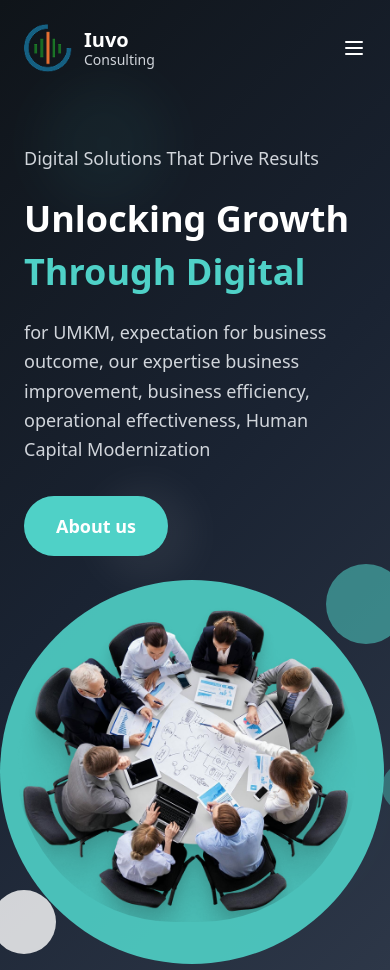
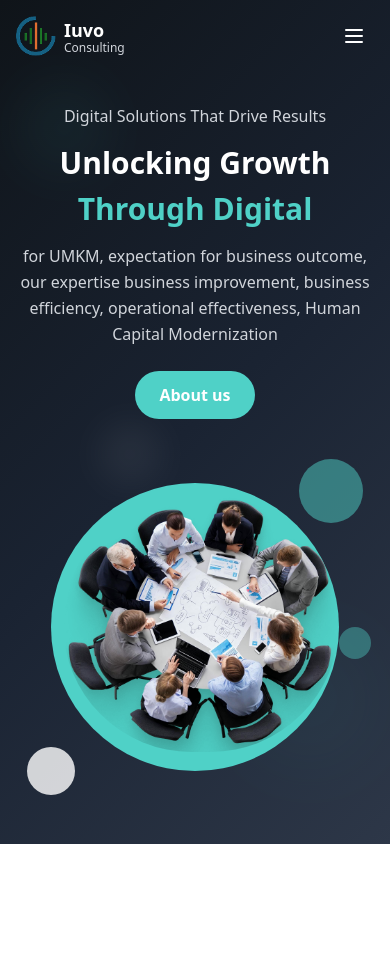
Before and after one commit to Sultonol/iuvo_web, a plain HTML site: page index.html in a window 390 px wide. After the commit the page ends 844 px from the top, so only its background shows below. Drawn offline with nearby package versions, Linux system fonts and the light colour scheme.

Commit message:
iuvo baru

```diff
--- a/index.html
+++ b/index.html
@@ -28,22 +28,22 @@
     <!-- Hero Section -->
     <section class="min-h-screen bg-hero-gradient relative overflow-hidden">
       <!-- Navigation -->
-      <nav class="relative z-10 px-6 lg:px-12 py-6">
+      <nav class="relative z-10 px-4 sm:px-6 lg:px-12 py-4 sm:py-6">
         <div class="flex items-center justify-between">
           <!-- Logo -->
-          <div class="flex items-center space-x-3">
+          <div class="flex items-center space-x-2 sm:space-x-3">
             <!-- Logo Image -->
             <div class="flex items-center">
               <img
                 src="./img/iovo.png"
                 alt="Iuvo Consulting Logo"
-                class="w-12 h-12 lg:w-14 lg:h-14 object-contain hover:scale-105 transition-transform duration-300"
+                class="w-10 h-10 sm:w-12 sm:h-12 lg:w-14 lg:h-14 object-contain hover:scale-105 transition-transform duration-300"
                 loading="eager"
               />
             </div>
             <div class="text-white">
-              <div class="text-xl lg:text-2xl font-bold">Iuvo</div>
-              <div class="text-sm lg:text-base text-gray-300 -mt-1">
+              <div class="text-lg sm:text-xl lg:text-2xl font-bold">Iuvo</div>
+              <div class="text-xs sm:text-sm lg:text-base text-gray-300 -mt-1">
                 Consulting
               </div>
             </div>
@@ -72,7 +72,7 @@
             </button>
           </div>
           <!-- Mobile Menu Button -->
-          <button class="lg:hidden text-white">
+          <button class="lg:hidden text-white p-2" onclick="toggleMobileMenu()">
             <svg
               class="w-6 h-6"
               fill="none"
@@ -90,30 +90,30 @@
         </div>
       </nav>
       <!-- Hero Content -->
-      <div class="relative z-10 px-6 lg:px-12 py-12 lg:py-20">
+      <div class="relative z-10 px-4 sm:px-6 lg:px-12 py-8 sm:py-12 lg:py-20">
         <div
-          class="grid grid-cols-1 lg:grid-cols-2 gap-12 lg:gap-20 items-center max-w-7xl mx-auto"
+          class="grid grid-cols-1 lg:grid-cols-2 gap-8 sm:gap-12 lg:gap-20 items-center max-w-7xl mx-auto"
         >
           <!-- Left Content -->
-          <div class="space-y-8">
-            <div class="space-y-6">
-              <p class="text-gray-300 text-lg lg:text-xl font-medium">
+          <div class="space-y-6 sm:space-y-8 text-center lg:text-left">
+            <div class="space-y-4 sm:space-y-6">
+              <p class="text-gray-300 text-base sm:text-lg lg:text-xl font-medium">
                 Digital Solutions That Drive Results
               </p>
               <div class="space-y-2">
                 <h1
-                  class="text-4xl lg:text-6xl xl:text-7xl font-bold text-white leading-tight"
+                  class="text-3xl sm:text-4xl md:text-5xl lg:text-6xl xl:text-7xl font-bold text-white leading-tight"
                 >
                   Unlocking Growth
                 </h1>
                 <h2
-                  class="text-4xl lg:text-6xl xl:text-7xl font-bold text-iuvo-teal leading-tight"
+                  class="text-3xl sm:text-4xl md:text-5xl lg:text-6xl xl:text-7xl font-bold text-iuvo-teal leading-tight"
                 >
                   Through Digital
                 </h2>
               </div>
               <p
-                class="text-gray-300 text-lg lg:text-xl leading-relaxed max-w-lg"
+                class="text-gray-300 text-base sm:text-lg lg:text-xl leading-relaxed max-w-lg mx-auto lg:mx-0"
               >
                 for UMKM, expectation for business outcome, our expertise
                 business improvement, business efficiency, operational
@@ -121,22 +121,21 @@
               </p>
             </div>
             <button
-              class="bg-iuvo-teal text-white px-8 py-4 rounded-full font-semibold text-lg hover:bg-iuvo-teal-dark transition-colors"
+              class="bg-iuvo-teal text-white px-6 sm:px-8 py-3 sm:py-4 rounded-full font-semibold text-base sm:text-lg hover:bg-iuvo-teal-dark transition-colors"
             >
               About us
             </button>
           </div>
           <!-- Right Content - Hero Image -->
-          <div class="relative flex justify-center lg:justify-end">
+          <div class="relative flex justify-center lg:justify-end mt-8 lg:mt-0">
             <div class="relative">
               <!-- Teal Background Circle -->
               <div
-                class="w-96 h-96 lg:w-[450px] lg:h-[450px] xl:w-[550px] xl:h-[550px] bg-iuvo-teal rounded-full absolute -top-6 -left-6 opacity-90"
+                class="w-72 h-72 sm:w-80 sm:h-80 md:w-96 md:h-96 lg:w-[450px] lg:h-[450px] xl:w-[550px] xl:h-[550px] bg-iuvo-teal rounded-full"
               ></div>
-              <!-- Main Image Container -->
+              <!-- Main Image Container - Positioned to fit perfectly inside the circle -->
               <div
-                class="relative w-84 h-84 lg:w-[420px] lg:h-[420px] xl:w-[520px] xl:h-[520px] rounded-full overflow-hidden
-                trnaslate-y-10 -translate-x-2"
+                class="absolute top-3 left-3 sm:top-1 sm:left-1 md:top-1 md:left-1 lg:top-1 lg:left-1 xl:top-1 xl:left-1 w-66 h-66 sm:w-72 sm:h-72 md:w-84 md:h-84 lg:w-[438px] lg:h-[438px] xl:w-[538px] xl:h-[538px] rounded-full overflow-hidden"
               >
                 <img
                   src="./img/busines.png"
@@ -146,13 +145,13 @@
               </div>
               <!-- Decorative Elements -->
               <div
-                class="absolute -top-10 -right-10 w-20 h-20 bg-iuvo-teal rounded-full opacity-60 animate-pulse"
+                class="absolute -top-6 -right-6 sm:-top-10 sm:-right-10 w-16 h-16 sm:w-20 sm:h-20 bg-iuvo-teal rounded-full opacity-60 animate-pulse"
               ></div>
               <div
-                class="absolute -bottom-8 -left-8 w-16 h-16 bg-white rounded-full opacity-80"
+                class="absolute -bottom-6 -left-6 sm:-bottom-8 sm:-left-8 w-12 h-12 sm:w-16 sm:h-16 bg-white rounded-full opacity-80"
               ></div>
               <div
-                class="absolute top-1/2 -right-16 w-12 h-12 bg-iuvo-teal rounded-full opacity-40"
+                class="absolute top-1/2 -right-8 sm:-right-16 w-8 h-8 sm:w-12 sm:h-12 bg-iuvo-teal rounded-full opacity-40"
               ></div>
             </div>
           </div>
@@ -160,42 +159,46 @@
       </div>
       <!-- Background Decorative Elements -->
       <div
-        class="absolute top-20 left-10 w-32 h-32 bg-iuvo-teal rounded-full opacity-5 blur-xl"
+        class="absolute top-20 left-4 sm:left-10 w-24 h-24 sm:w-32 sm:h-32 bg-iuvo-teal rounded-full opacity-5 blur-xl"
       ></div>
       <div
-        class="absolute bottom-20 right-10 w-48 h-48 bg-iuvo-teal rounded-full opacity-5 blur-2xl"
+        class="absolute bottom-20 right-4 sm:right-10 w-32 h-32 sm:w-48 sm:h-48 bg-iuvo-teal rounded-full opacity-5 blur-2xl"
       ></div>
       <div
-        class="absolute top-1/2 left-1/4 w-24 h-24 bg-white rounded-full opacity-5 blur-lg"
+        class="absolute top-1/2 left-1/4 w-16 h-16 sm:w-24 sm:h-24 bg-white rounded-full opacity-5 blur-lg"
       ></div>
-      <!-- Mobile Navigation Menu (Hidden by default) -->
+      <!-- Mobile Navigation Menu -->
       <div
         class="lg:hidden fixed inset-0 bg-iuvo-darker bg-opacity-95 z-50 hidden"
         id="mobile-menu"
       >
-        <div class="flex flex-col items-center justify-center h-full space-y-8">
+        <div class="flex flex-col items-center justify-center h-full space-y-6 sm:space-y-8 px-6">
           <a
             href="#home"
-            class="text-white text-2xl font-medium hover:text-iuvo-teal transition-colors"
+            class="text-white text-xl sm:text-2xl font-medium hover:text-iuvo-teal transition-colors"
+            onclick="toggleMobileMenu()"
             >Home</a
           >
           <a
             href="#about"
-            class="text-gray-300 text-2xl hover:text-iuvo-teal transition-colors"
+            class="text-gray-300 text-xl sm:text-2xl hover:text-iuvo-teal transition-colors"
+            onclick="toggleMobileMenu()"
             >About us</a
           >
           <a
             href="#services"
-            class="text-gray-300 text-2xl hover:text-iuvo-teal transition-colors"
+            class="text-gray-300 text-xl sm:text-2xl hover:text-iuvo-teal transition-colors"
+            onclick="toggleMobileMenu()"
             >Our Services</a
           >
           <button
-            class="bg-iuvo-teal text-white px-8 py-4 rounded-full font-semibold text-lg hover:bg-iuvo-teal-dark transition-colors"
+            class="bg-iuvo-teal text-white px-6 sm:px-8 py-3 sm:py-4 rounded-full font-semibold text-base sm:text-lg hover:bg-iuvo-teal-dark transition-colors"
+            onclick="toggleMobileMenu()"
           >
             Contact us
           </button>
           <button
-            class="absolute top-8 right-8 text-white text-3xl"
+            class="absolute top-6 right-6 sm:top-8 sm:right-8 text-white text-2xl sm:text-3xl p-2"
             onclick="toggleMobileMenu()"
           >
             ×
@@ -218,7 +221,7 @@
       // Add some interactive animations
       document.addEventListener("DOMContentLoaded", function () {
         // Animate hero content on load
-        const heroContent = document.querySelector(".space-y-8");
+        const heroContent = document.querySelector(".space-y-6");
         if (heroContent) {
           heroContent.style.opacity = "0";
           heroContent.style.transform = "translateY(30px)";
@@ -242,7 +245,8 @@
           }, 600);
         }
       });
-      // Parallax effect for background elements
+      // Parallax effect for background elements (disabled on mobile for performance)
+      if (window.innerWidth > 768) {
         window.addEventListener("scroll", function () {
           const scrolled = window.pageYOffset;
           const parallaxElements = document.querySelectorAll(
@@ -253,6 +257,9 @@
             element.style.transform = `translateY(${scrolled * speed}px)`;
           });
         });
+      }
+      // Touch-friendly interactions for mobile
+      document.addEventListener('touchstart', function() {}, {passive: true});
     </script>
   </body>
 </html>
```
Lines whose indentation alone changed are shown as unchanged.
